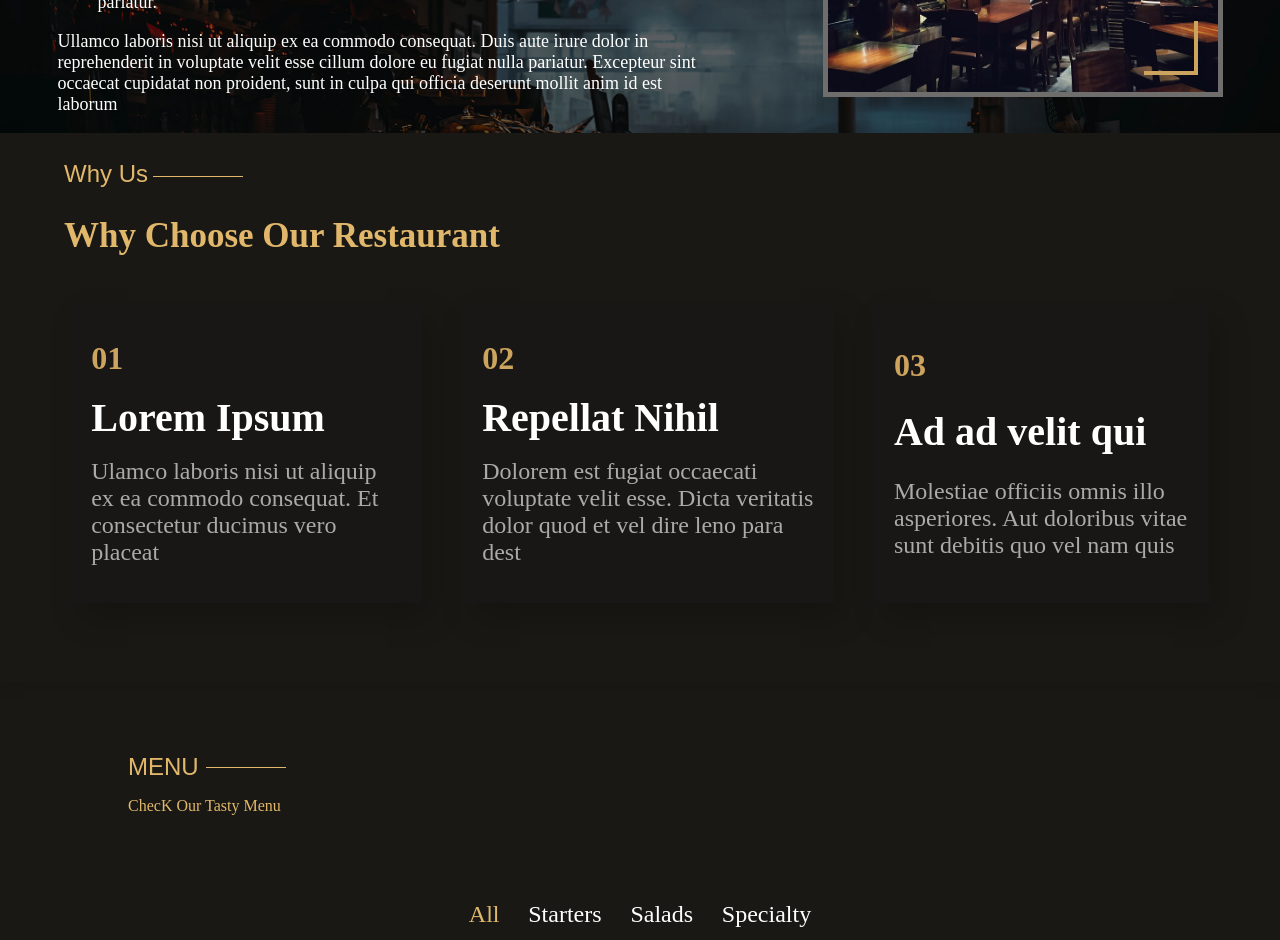
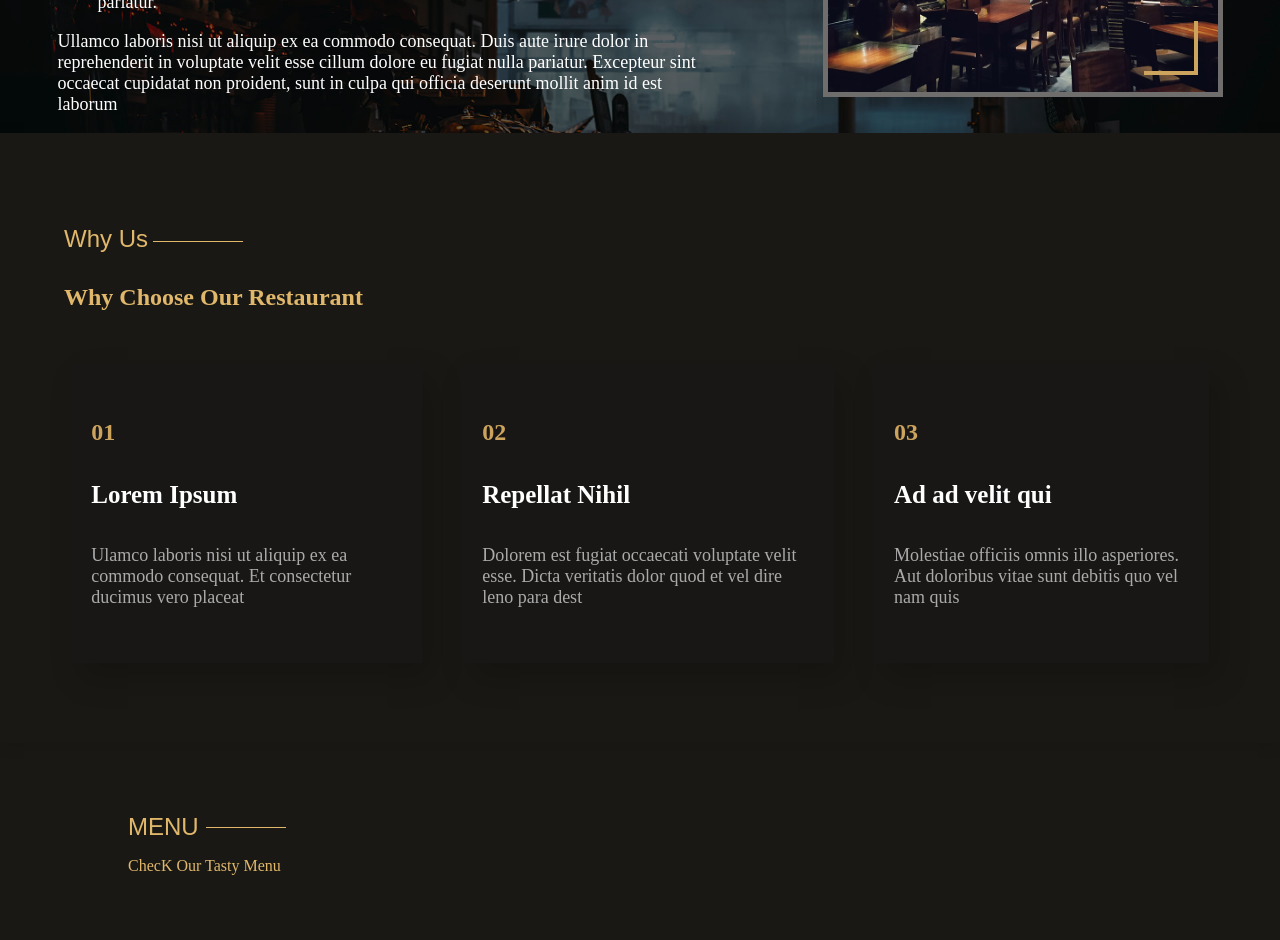
Before and after one commit to ayoeze191/restaurantlyClone, a React (Create React App) app: page / in a window 1280 px wide. Shown: the part 820-1760 px from the top of the page. Built offline with nearby package versions, Linux system fonts and the light colour scheme.

Commit message:
fix why us section

```diff
--- a/src/Components/Main/WhyUsSection/WhyUs.css
+++ b/src/Components/Main/WhyUsSection/WhyUs.css
@@ -10,7 +10,8 @@
     flex-direction: column;
     align-items: center;
     justify-content: space-evenly;
-    padding-bottom: 60px;
+    padding: 60px 0;
+
     /* position: relative; */
 
 }
@@ -55,7 +56,7 @@ hr{
 .WhyUsFirstDiv p {
     margin: 0px;
     font-weight: 600;
-    font-size: 35px;
+    font-size: 1.5rem;
     font-family:serif;
     border: none;
     width: 100%;
--- a/src/Components/Main/WhyUsSection/WhyUsDivs/WhyUsDiv/WhyUsDiv.css
+++ b/src/Components/Main/WhyUsSection/WhyUsDivs/WhyUsDiv/WhyUsDiv.css
@@ -10,6 +10,7 @@
     padding: 20px;
     box-shadow: 10px 15px 30px rgba(0, 0, 0, 0.18);
 }
+
 
 
 .WhyUsDiv:hover{
@@ -33,15 +34,15 @@
   font-weight: 500;
   margin: 0;
   padding: 0;
-  font-size: x-large;
+  font-size: large;
 }
 .no {
     color: #cda45e;
-    font-size: xx-large;
+    font-size: x-large;
     font-weight: 700;
 }
 .WhyUsDiv .h{
-    font-size: 40px;
+    font-size: 25px;
     color: white;
     font-weight: 700;
     font-family: serif;
```
Also changed, not shown: 6 other files (tests, documents, lock files or other folders).
